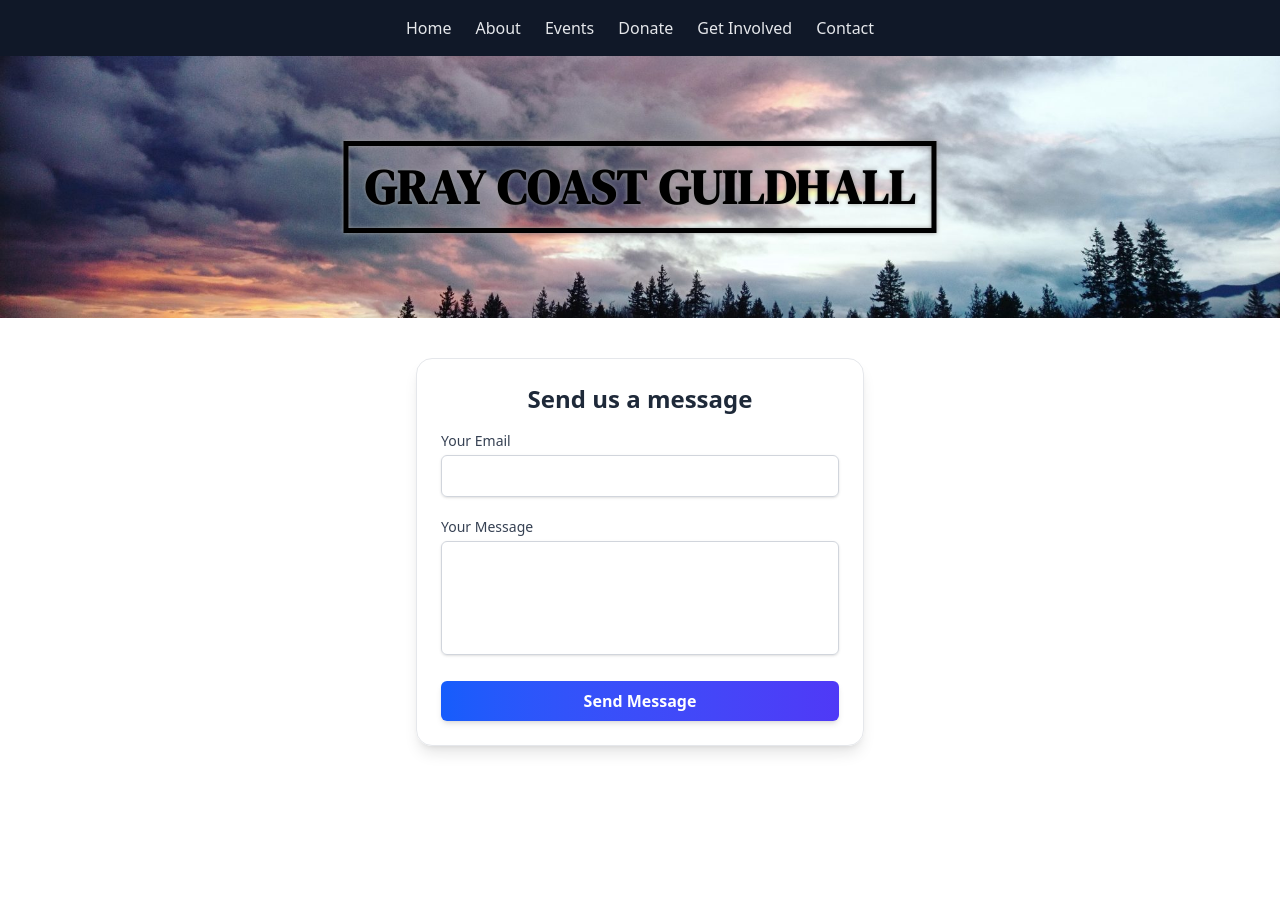
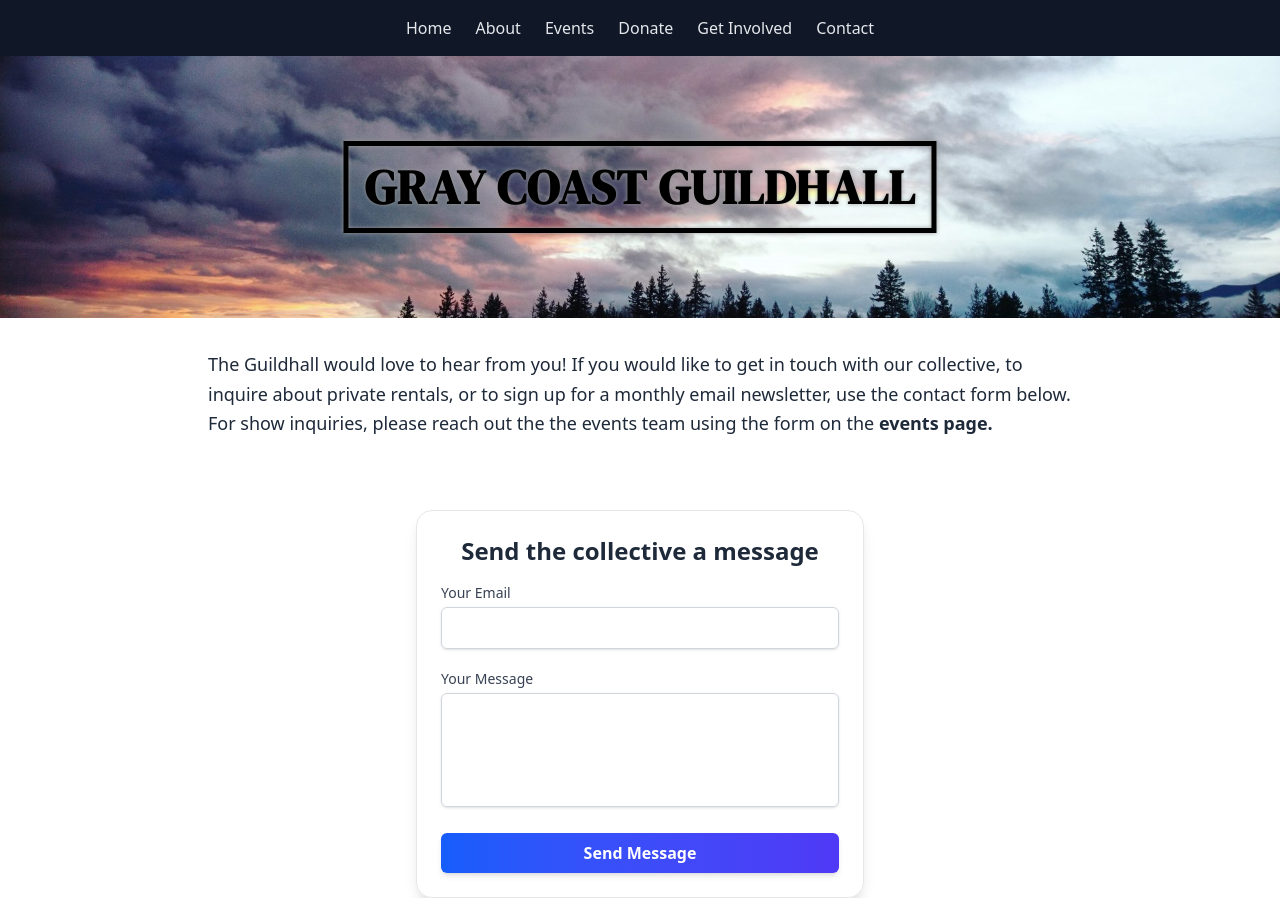
Before and after one commit to BornDeleuze/gray-coast, a React (Vite) app: page /contact in a window 1280 px wide. Before the commit the page ends 800 px from the top, so only its background shows below. Built offline with nearby package versions, Linux system fonts and the light colour scheme.

Commit message:
fill out contact page

```diff
--- a/src/Components/NavBar.jsx
+++ b/src/Components/NavBar.jsx
@@ -114,6 +114,9 @@ const NavBar = () => {
           <li>
             <Link to="/get_involved" className="block py-4 px-6 hover:text-gray-400" onClick={handleLinkClick}>Get Involved</Link>
           </li>
+          <li>
+            <Link to="/contact" className="block py-4 px-6 hover:text-gray-400" onClick={handleLinkClick}>Contact</Link>
+          </li>
         </ul>
       </nav>
       {/* BANNER */}
--- a/src/Pages/Contact.jsx
+++ b/src/Pages/Contact.jsx
@@ -1,10 +1,22 @@
+import { Link } from "react-router-dom";
 function Contact() {
 
   return (
     <>
+      <div className="px-4 py-8 max-w-4xl mx-auto">
+       <div className="space-y-4 text-lg text-gray-800 leading-relaxed">
+         <p>
+          The Guildhall would love to hear from you! If you would like to get in touch with our collective,
+          to inquire about private rentals, or to sign up for a monthly email newsletter, use the contact form below.
+          For show inquiries, please reach out the the events team using the form on the
+          <Link to="/events" className="hover:text-gray-400"> <strong>events page.</strong> </Link>
+         </p>
+        </div>
+      </div>
+
       <div className="mt-10 flex justify-center">
         <div className="w-full max-w-md bg-gray-90 p-6 rounded-2xl shadow-lg border border-gray-200">
-          <h2 className="text-2xl font-bold mb-4 text-center text-gray-800">Send us a message</h2>
+          <h2 className="text-2xl font-bold mb-4 text-center text-gray-800">Send the collective a message</h2>
             <form
                action="https://formsubmit.co/6cf70ccd3364c6b0fbdd1583a2d652e9"
                method="POST"
--- a/src/Pages/Events.jsx
+++ b/src/Pages/Events.jsx
@@ -37,10 +37,10 @@ const Events = () => {
 
          <p>
            For more information about performing at the Guildhall, or being trained to host events as a
-           volunteer, reach out to the events team with this form:
+           volunteer, reach out to the Events Team with this form:
           <div className="mt-10 flex justify-center">
             <div className="w-full max-w-md bg-gray-90 p-6 rounded-2xl shadow-lg border border-gray-200">
-              <h2 className="text-2xl font-bold mb-4 text-center text-gray-800">Send us a message</h2>
+              <h2 className="text-2xl font-bold mb-4 text-center text-gray-800">Message our Events Team</h2>
                 <form
                   action="https://formsubmit.co/b5dfc263e8443134f718861827588051"
                   method="POST"
@@ -85,7 +85,7 @@ const Events = () => {
          </p>
          <p>
            The Guildhall is also open to private rentals for those looking to host closed events such
-           as youth camps, private gatherings, music lessons, weddings, and more. Visit our Contact page
+           as youth camps, private gatherings, music lessons, weddings, and more. Visit our Contact page to reach out
            for more information about private rental policies and fees.
          </p>
        </div>
--- a/src/Pages/Home.jsx
+++ b/src/Pages/Home.jsx
@@ -12,7 +12,7 @@ const Home = () => {
           </div>
           <div>
           <p className="text-xl font-semibold p-4 border-t-4 border-gray-900">Upcoming and Recent Events</p>
-          {/* <InstagramGrid/> */}
+          <InstagramGrid/>
         </div>
       </div>
     </>
```
